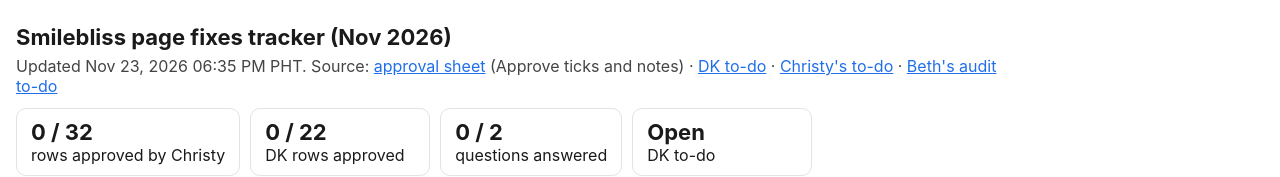
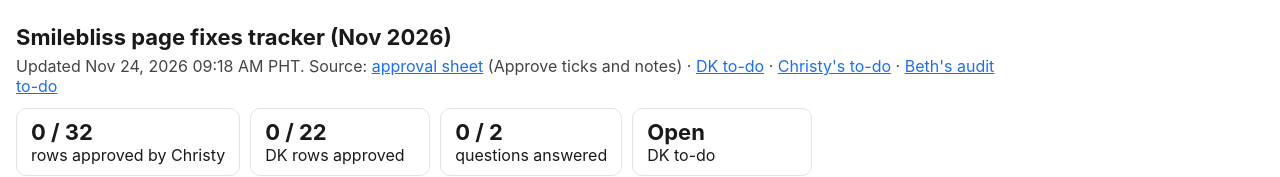
Before and after one commit to cath-ux/smilebliss-dk-tracker, a plain HTML site: page index.html in a window 1280 px wide. Shown: the top 177 px of the page. Drawn offline with Linux system fonts and the light colour scheme.

Commit message:
Update tracker

```diff
--- a/index.html
+++ b/index.html
@@ -8,7 +8,7 @@ td{padding:9px;border-bottom:1px solid #e3e3e3;vertical-align:top}tr:nth-child(e
 .s{color:#fff;padding:3px 8px;border-radius:10px;font-size:12px;white-space:nowrap}.x{color:#555;font-size:12px}
 a{color:#1f6feb}.dk{background:#fff8e6;border:1px solid #f0d9a6;border-radius:10px;padding:10px 14px;margin:0 0 16px;max-width:1000px}</style></head><body>
 <h1>Smilebliss page fixes tracker (Nov 2026)</h1>
-<p>Updated Nov 23, 2026 06:35 PM PHT. Source: <a href="https://docs.google.com/spreadsheets/d/10bdZ5jYZlM0Lk-yVLTUu_URFurq5VY-kKe2G8ayiiVI/edit?gid=1023137942#gid=1023137942" target="_blank">approval sheet</a> (Approve ticks and notes) · <a href="https://app.basecamp.com/4238785/buckets/12544244/todos/10497543393" target="_blank">DK to-do</a> · <a href="https://app.basecamp.com/4238785/buckets/31123020/todos/10474698922" target="_blank">Christy's to-do</a> · <a href="https://app.basecamp.com/4238785/buckets/45629231/todos/10474215473" target="_blank">Beth's audit to-do</a></p>
+<p>Updated Nov 24, 2026 09:18 AM PHT. Source: <a href="https://docs.google.com/spreadsheets/d/10bdZ5jYZlM0Lk-yVLTUu_URFurq5VY-kKe2G8ayiiVI/edit?gid=1023137942#gid=1023137942" target="_blank">approval sheet</a> (Approve ticks and notes) · <a href="https://app.basecamp.com/4238785/buckets/12544244/todos/10497543393" target="_blank">DK to-do</a> · <a href="https://app.basecamp.com/4238785/buckets/31123020/todos/10474698922" target="_blank">Christy's to-do</a> · <a href="https://app.basecamp.com/4238785/buckets/45629231/todos/10474215473" target="_blank">Beth's audit to-do</a></p>
 <div class=k><div><b>0 / 32</b>rows approved by Christy</div><div><b>0 / 22</b>DK rows approved</div><div><b>0 / 2</b>questions answered</div><div><b>Open</b>DK to-do</div></div>
 <div class=dk><b>DK status:</b> holding all rows until Christy approves (since Nov 16). <b>Latest DK reply:</b> No reply from DK yet.</div>
 <div style="overflow-x:auto"><table style="min-width:980px"><tr><th>#</th><th>Page</th><th>Change</th><th>Who</th><th>Approved</th><th>Status</th><th>Brian's WO</th><th>Notes</th></tr>
```
